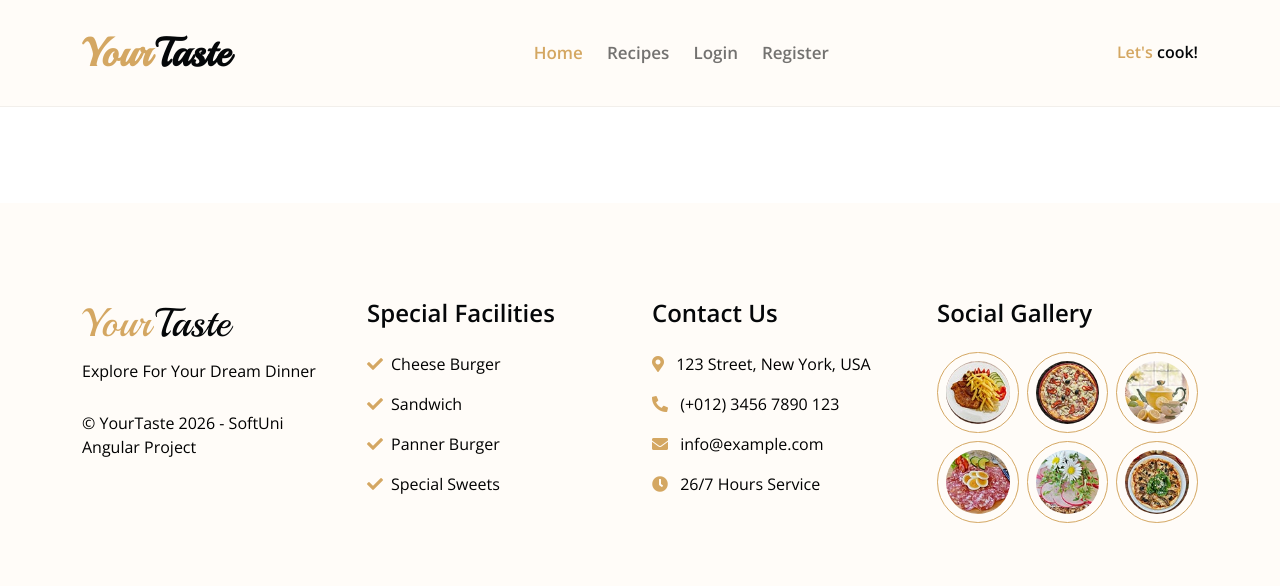
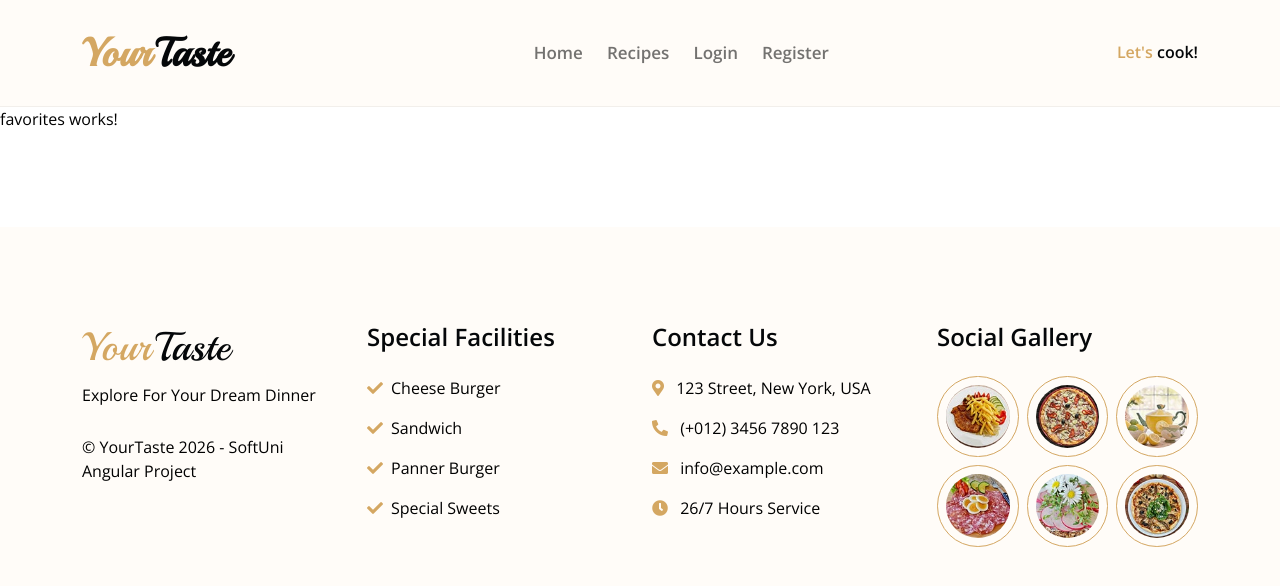
Before and after one commit to NikolVasileva/recipes-angular, an Angular app in the folder client/recipes/: page /recipes-favorites in a window 1280 px wide. Before the commit this address led to /. Shown: the top 586 px of the page. Built offline with nearby package versions, Linux system fonts and the light colour scheme.

Commit message:
Create recipe favorites component

```diff
--- a/client/recipes/src/app/app.routes.ts
+++ b/client/recipes/src/app/app.routes.ts
@@ -6,6 +6,7 @@ import { RecipeCreate } from './features/recipe-create/recipe-create';
 import { Register } from './features/auth/register/register';
 import { Login } from './features/auth/login/login';
 import { RecipeEdit } from './features/recipe-edit/recipe-edit';
+import { Favorites } from './features/favorites/favorites';
 
 export const routes: Routes = [
     { path: "", redirectTo: "home", pathMatch: "full" },
@@ -16,6 +17,7 @@ export const routes: Routes = [
     { path: "recipes/:recipeId", component: RecipeDetails},
     { path: "recipe-create", component: RecipeCreate},
     { path: 'recipes/edit/:recipeId', component: RecipeEdit },
+    { path: 'recipes-favorites', component: Favorites },
 
     { path: "register", component: Register},
     { path: "login", component: Login},
--- /dev/null
+++ b/client/recipes/src/app/features/favorites/favorites.html
@@ -0,0 +1 @@
+<p>favorites works!</p>
--- a/client/recipes/src/app/features/recipe-details/recipe-details.ts
+++ b/client/recipes/src/app/features/recipe-details/recipe-details.ts
@@ -22,6 +22,7 @@ export class RecipeDetails {
   private authService = inject(AuthService);
   private router = inject(Router);
   private notif = inject(NotificationService);
+
   // recipes$!: Observable<Recipe[]>;
 
   recipe$ = this.route.params.pipe(
@@ -52,4 +53,5 @@ export class RecipeDetails {
       }
     });
   }
+
 }
--- a/client/recipes/src/app/layout/header/header.html
+++ b/client/recipes/src/app/layout/header/header.html
@@ -18,6 +18,7 @@
 
                     } @else {
                         <a routerLink="/recipe-create" class="nav-item nav-link" routerLinkActive="active">Create</a>
+                        <a routerLink="/recipes-favorites" class="nav-item nav-link" routerLinkActive="active">Favorites</a>
                     }
                 </div>
                 @if (!isLoggedIn()) {
--- a/client/recipes/src/app/shared/interfaces/user.ts
+++ b/client/recipes/src/app/shared/interfaces/user.ts
@@ -4,6 +4,7 @@ export interface User {
     recipes?: string[],
     created_at?: string;
     accessToken: string;
+    favorites?: string[];
 }
 
 export interface UserAuth {
```
Also changed, not shown: client/recipes/src/app/features/favorites/favorites.ts (added, +9 -0 lines), client/recipes/src/app/features/recipe-details/recipe-details.html (+11 -0 lines), client/recipes/src/app/core/services/api.service.ts (line endings or trailing spaces), client/recipes/src/app/features/favorites/favorites.css (added), 1 other file (tests, documents, lock files or other folders).
